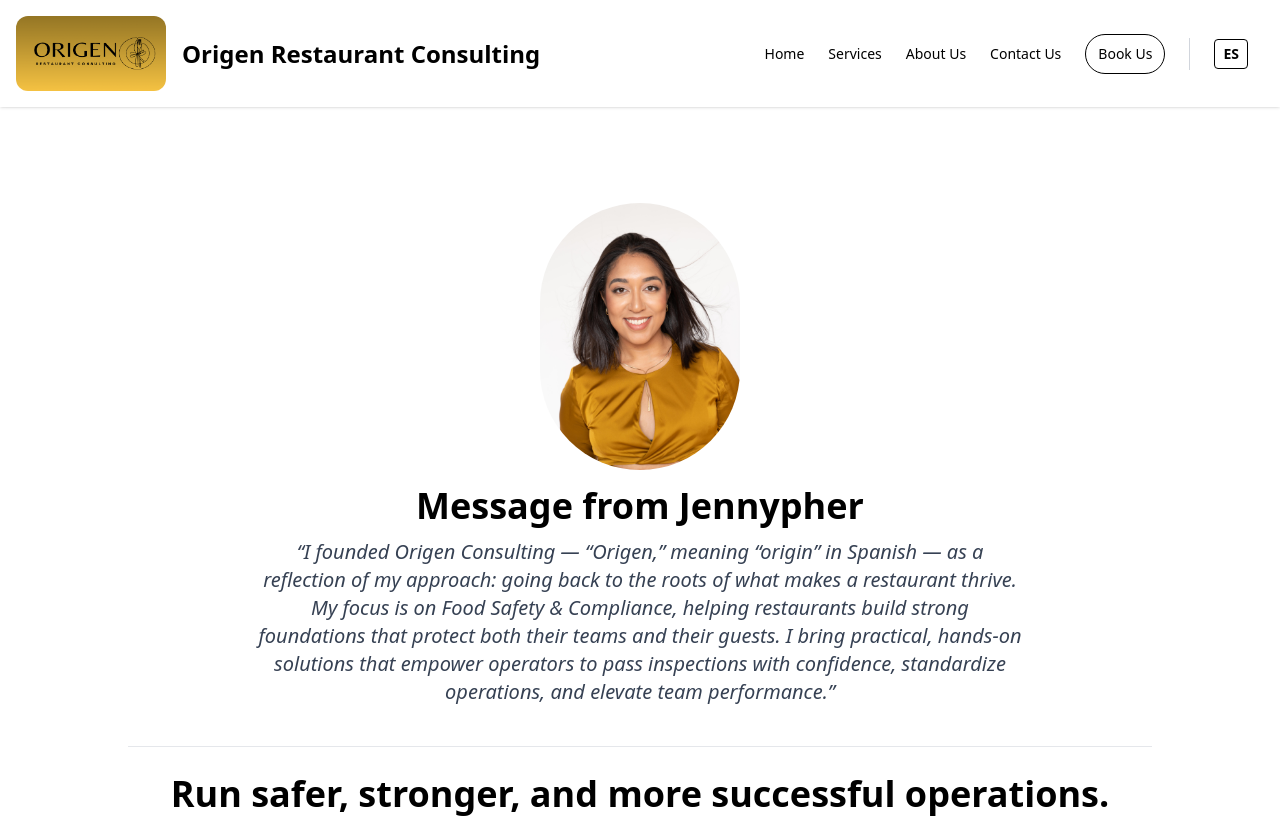
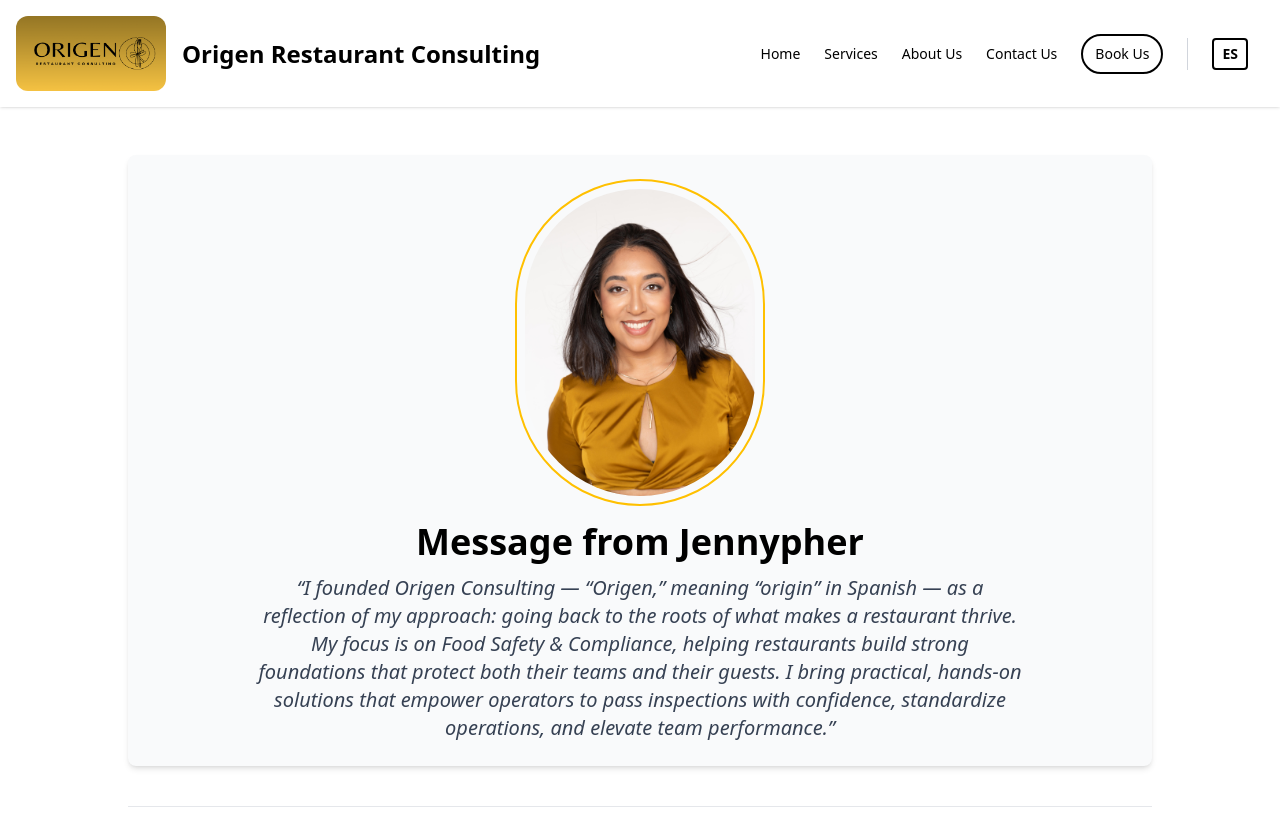
Before and after one commit to realtyeaseai/origen_restaurant_consulting, a Next.js app: page / in a window 1280 px wide. Shown: the top 818 px of the page. Built offline with nearby package versions, Linux system fonts and the light colour scheme.

Commit message:
initial website changes

```diff
--- a/app/about/page.js
+++ b/app/about/page.js
@@ -6,7 +6,7 @@ export default function AboutPage() {
   const { t } = useTranslation();
 
   return (
-    <section className="max-w-5xl mx-auto py-16 px-6 bg-white">
+    <section className="max-w-5xl mx-auto py-12 px-6 bg-white">
       <h2 className="text-2xl sm:text-3xl font-semibold mb-6 text-black">
         {t.about.heading}
       </h2>
--- a/app/contact/page.js
+++ b/app/contact/page.js
@@ -44,7 +44,7 @@ export default function ContactPage() {
   };
 
   return (
-    <section className="max-w-2xl mx-auto py-16 px-6 bg-white text-black">
+    <section className="max-w-2xl mx-auto py-12 px-6 bg-white text-black">
       <h2 className="text-3xl sm:text-4xl font-bold mb-2 text-black">
         {t.contact?.heading || "Contact Us"}
       </h2>
--- a/app/page.js
+++ b/app/page.js
@@ -14,15 +14,15 @@ export default function Home() {
   };
 
   return (
-    <section className="flex flex-col items-center justify-center text-center pt-24 px-6 bg-white">
+    <section className="flex flex-col items-center justify-center text-center pt-12 px-6 bg-white">
       <div className="max-w-5xl">
-        <div className="mb-10 w-full flex flex-col items-center">
+        <div className="mb-10 w-full flex flex-col items-center rounded-lg p-6 bg-gray-50 shadow-md">
           <Image
             src="/assets/jen.jpg"
             alt="Jennypher - Founder"
-            width={200}
-            height={200}
-            className="rounded-full mb-4 object-cover"
+            width={250}
+            height={250}
+            className="rounded-full mb-4 object-cover border-2 border-[#ffc000] p-2"
           />
           <h3 className="text-2xl sm:text-4xl font-bold mb-3 text-black">
             {t.about.messageHeading}
--- a/app/services/page.js
+++ b/app/services/page.js
@@ -6,7 +6,7 @@ export default function ServicesPage() {
   const { t } = useTranslation();
 
   return (
-    <section className="max-w-5xl mx-auto py-16 px-6 bg-white">
+    <section className="max-w-5xl mx-auto py-12 px-6 bg-white">
       <h2 className="text-2xl sm:text-3xl font-semibold mb-8 text-black">
         {t.services.heading}
       </h2>
--- a/components/Header.js
+++ b/components/Header.js
@@ -58,7 +58,7 @@ export default function Header() {
             </Link>
             <button
               onClick={openCalendly}
-              className="flex items-center h-10 rounded-full border border-black px-3 hover:bg-black/5 hover:text-[#ffc000] hover:border-[#ffc000] dark:hover:text-[#ffc000] dark:hover:border-[#ffc000] cursor-pointer"
+              className="flex items-center h-10 rounded-full border-2 border-black px-3 hover:bg-black/5 hover:text-[#ffc000] hover:border-[#ffc000] dark:hover:text-[#ffc000] dark:hover:border-[#ffc000] cursor-pointer"
             >
               Book Us
             </button>
@@ -67,7 +67,7 @@ export default function Header() {
           <div className="flex items-center space-x-4">
             <button
               onClick={toggleLang}
-              className="text-sm font-semibold px-2 py-1 border rounded"
+              className="text-sm font-semibold px-2 py-1 border-2 rounded"
               aria-label="toggle language"
             >
               {lang === "en" ? "ES" : "EN"}
```
